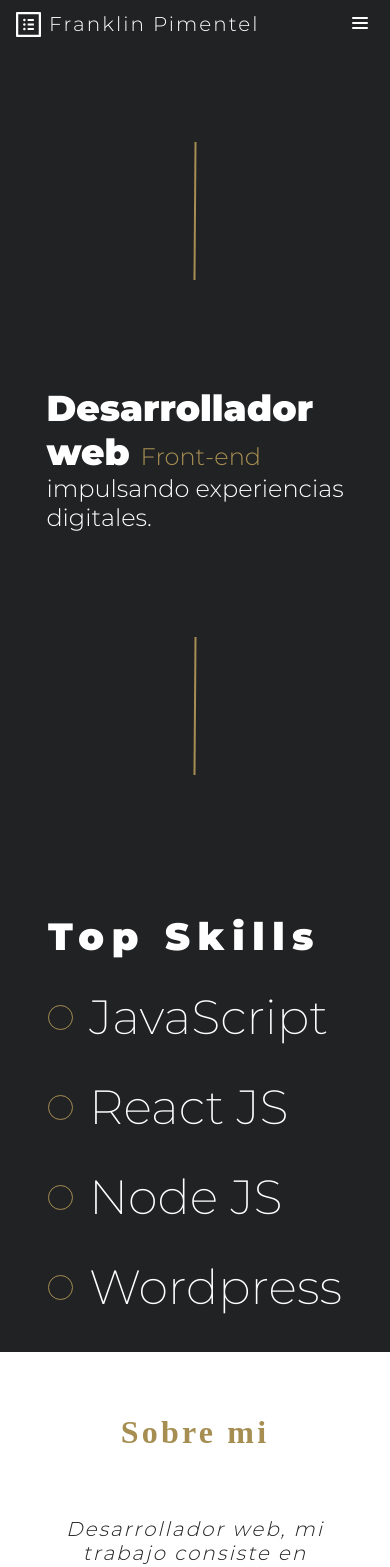
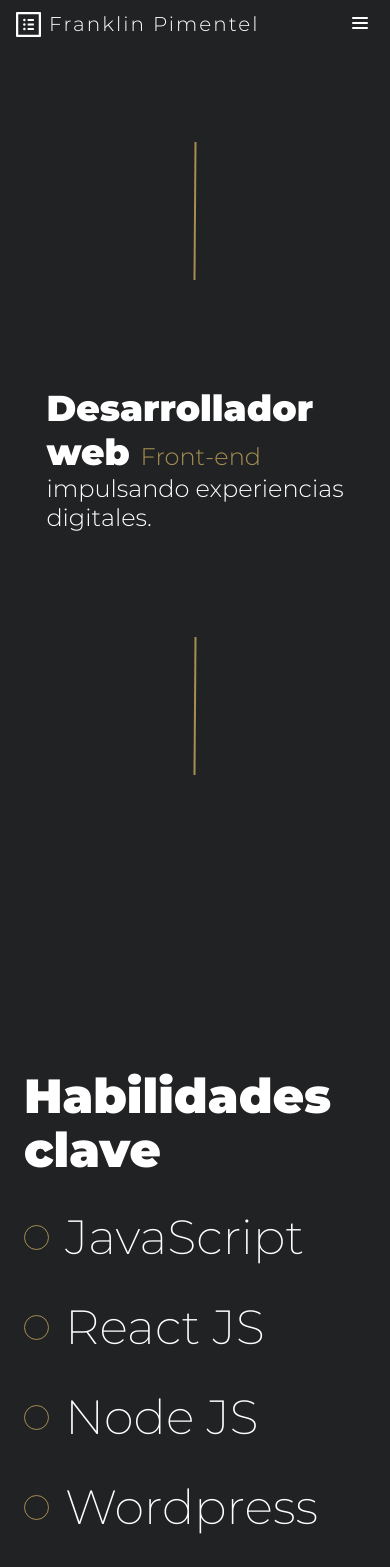
Before and after one commit to Franklingp/portafolioReact, a React app: page / in a window 390 px wide. Shown: the top 1567 px of the page. Built offline with nearby package versions, Linux system fonts and the light colour scheme; no server answers; the database is empty; a web font is replaced by a local one.

Commit message:
About mobile view improved

```diff
--- a/src/assets/styles/About.css
+++ b/src/assets/styles/About.css
@@ -15,6 +15,15 @@
 	display: flex;
 	flex-direction: row;
 	flex-wrap: nowrap;
+}
+
+.title-about {
+	font-style: normal;
+	font-weight: 1000;
+	font-size: 72px;
+	line-height: 88px;
+	letter-spacing: 0.2em;
+	margin: 0;
 }
 
 .left-block {
@@ -136,7 +145,7 @@
 		width: initial;
 		padding: 24px;
 		background: #212224;
-		height: initial;
+		min-height: 100vh;
 	}
 
 	.about-der {
@@ -153,14 +162,20 @@
 	}
 
 	.title-about {
-		font-size: 24px;
+		letter-spacing: 0;
+		font-size: 48px;
+		position: relative;
+		top: 25px;
+		line-height: 54px;
+        margin: 0px;
+        margin-bottom: 24px;
 	}
 
 	.about-der {
 		margin-top: 12px;
 		padding: 24px;
 		width: 100vw;
-		height: initial;
+		min-height: 100vh;
 		color: #212224;
 		text-align: center;
 	}
--- a/src/pages/About.jsx
+++ b/src/pages/About.jsx
@@ -13,7 +13,7 @@ export const About = () => {
 		<section className="contenido about animate__animated animate__fadeIn">
 			<section className="about-izq">
 				<div className="left-block">
-					<h2 className="title-list font-black title-about">Top Skills </h2>
+					<h2 className="title-about font-black">Habilidades clave </h2>
 					{skills.map((skill) => (
 						<div key={skill} className="skill-item">
 							<div className="circle"></div>
```
